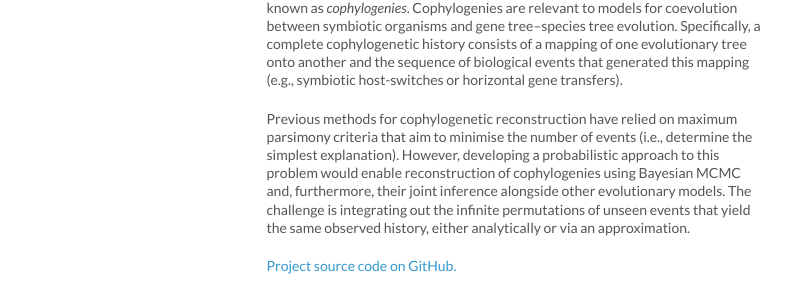
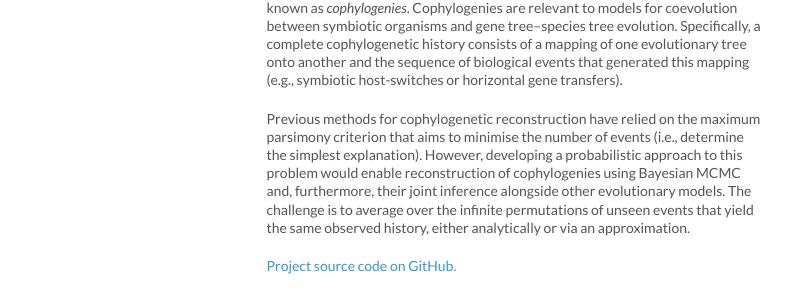
Before and after one commit to armanbilge/armanbilge.github.io, a Jekyll site: the page built from research/index.md, in a window 1280 px wide. Shown: the part 221-528 px from the top of the page, without its empty margins (241-1032 px from the left). Built offline with Jekyll 4.4.1, drawn with Linux system fonts in a browser that asks for light colours; Markdown is read by kramdown in place of the engine named in the settings.

```diff
--- a/research/index.md
+++ b/research/index.md
@@ -6,27 +6,32 @@ title: Research
 
 # Research
 
-Broadly, I am interested in developing computational methods to enhance our
-understanding of evolutionary processes. In particular, I am eager to advance
+Broadly, I am interested in developing
+computational methods to enhance our understanding of evolutionary processes.
+In particular, I am eager to advance
 techniques for Bayesian phylogenetic inference via Markov chain Monte Carlo.
 
 <center>
-![cophylogeny](cophylo.png)
+  ![cophylogeny](cophylo.png)
 </center>
 
-My current project focuses on systems of interdependent evolutionary trees
-known as *cophylogenies*. Cophylogenies are relevant to models for coevolution
-between symbiotic organisms and gene tree–species tree evolution. Specifically,
-a complete cophylogenetic history consists of a mapping of one evolutionary
-tree onto another and the sequence of biological events that generated this
-mapping (e.g., symbiotic host-switches or horizontal gene transfers).
+My current project focuses
+on systems of interdependent evolutionary trees known as *cophylogenies*.
+Cophylogenies are relevant to models for coevolution
+between symbiotic organisms and gene tree&ndash;species tree evolution.
+Specifically, a complete cophylogenetic history consists
+of a mapping of one evolutionary tree onto another
+and the sequence of biological events that generated this mapping
+(e.g., symbiotic host-switches or horizontal gene transfers).
 
-Previous methods for cophylogenetic reconstruction have relied on maximum
-parsimony criteria that aim to minimise the number of events (i.e., determine
-the simplest explanation). However, developing a probabilistic approach to this
-problem would enable reconstruction of cophylogenies using Bayesian MCMC and,
-furthermore, their joint inference alongside other evolutionary models. The
-challenge is integrating out the infinite permutations of unseen events that
-yield the same observed history, either analytically or via an approximation.
+Previous methods for cophylogenetic reconstruction have relied
+on the maximum parsimony criterion that aims to minimise the number of events
+(i.e., determine the simplest explanation).
+However, developing a probabilistic approach to this problem would enable
+reconstruction of cophylogenies using Bayesian MCMC
+and, furthermore, their joint inference alongside other evolutionary models.
+The challenge is to average over the infinite permutations of unseen events
+that yield the same observed history,
+either analytically or via an approximation.
 
 [Project source code on GitHub.](//github.com/armanbilge/Cophy/)
```
Also changed, not shown: about/index.md (+25 -19 lines), index.md (+3 -1 lines), README.md.
